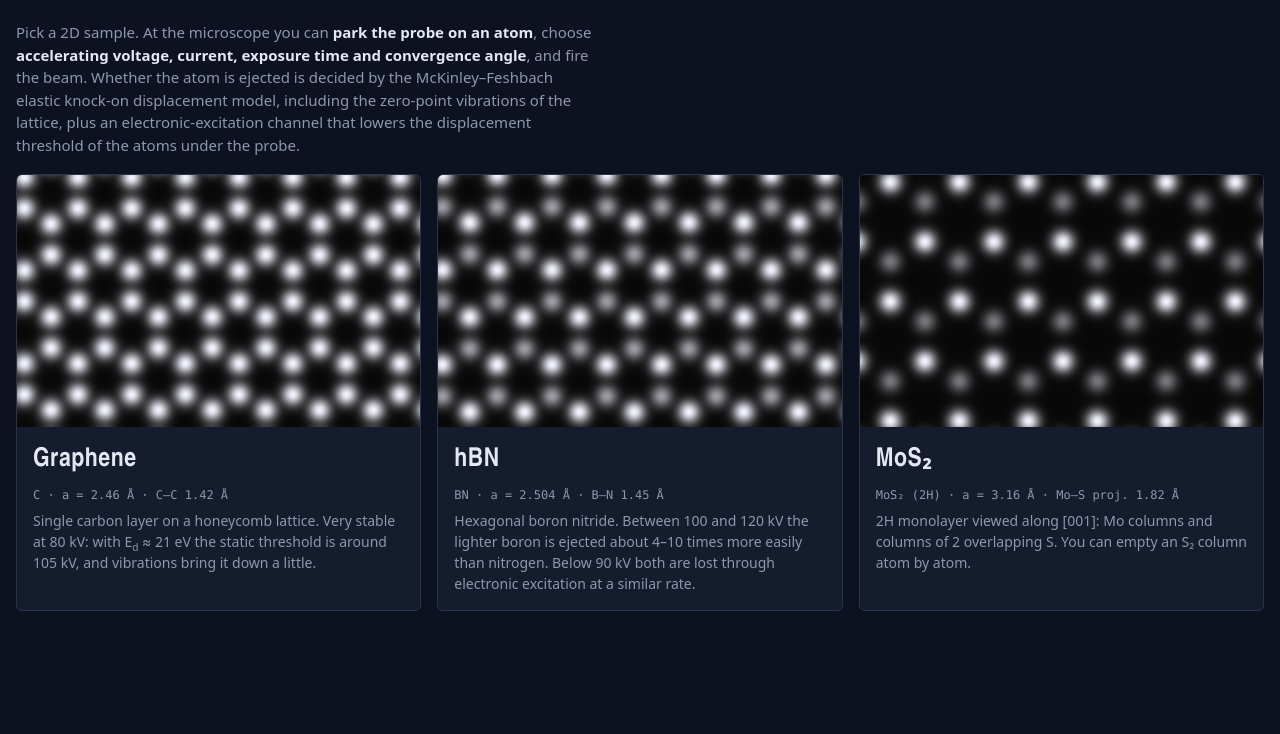
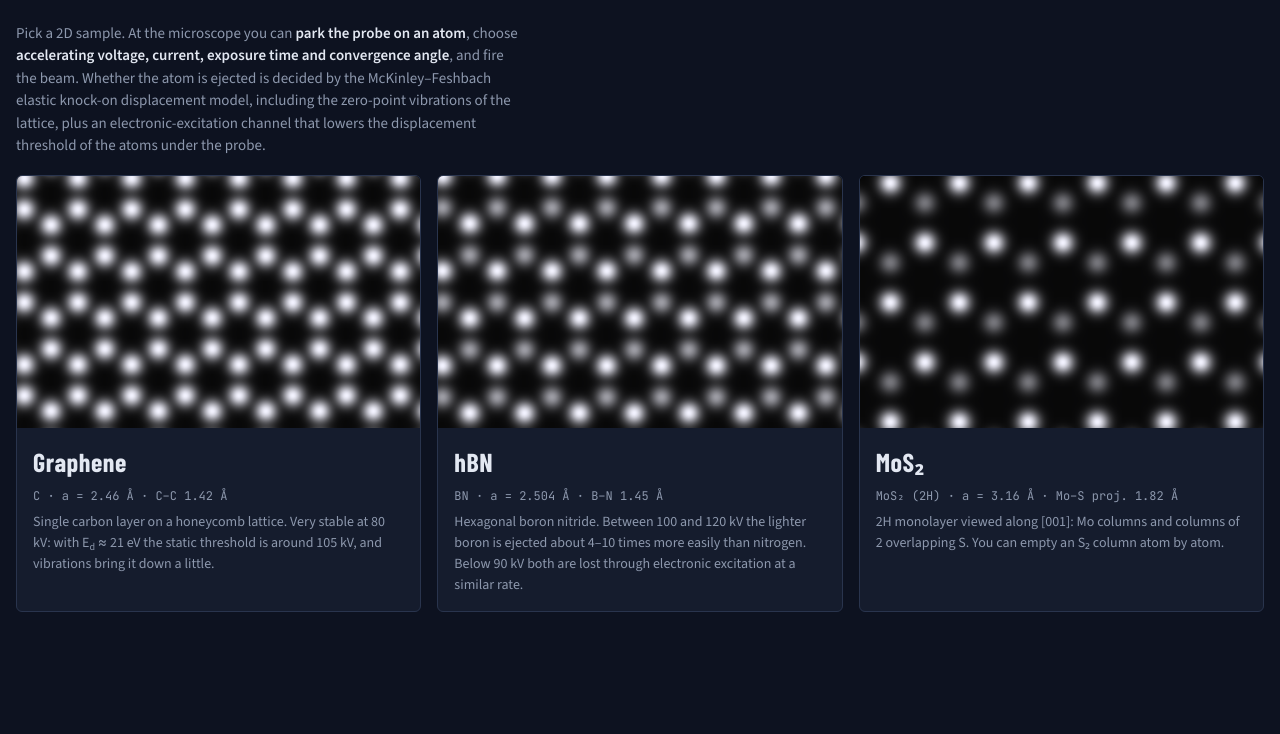
Before and after one commit to LuiStone96/knockon-lab, a plain HTML site: page index.html in a window 1280 px wide. Shown: the part 66-800 px from the top of the page. Drawn offline with nearby package versions, Linux system fonts and the light colour scheme.

```diff
--- a/index.html
+++ b/index.html
@@ -44,7 +44,7 @@
 </script>
 <style>:root{padding-top:env(safe-area-inset-top,0px);padding-bottom:env(safe-area-inset-bottom,0px)}html{scroll-padding-top:env(safe-area-inset-top,0px)}body{margin:0}img{max-width:100%}[hidden]:not([hidden=until-found i]){display:none!important}</style>
 <link rel="preconnect" href="https://fonts.googleapis.com">
-<link rel="x-disabled" href="https://fonts.googleapis.com/css2?family=Barlow+Condensed:wght@500;600;700&family=Source+Sans+3:wght@400;600&family=JetBrains+Mono:wght@400;500&display=swap">
+<link rel="stylesheet" href="https://fonts.googleapis.com/css2?family=Barlow+Condensed:wght@500;600;700&family=Source+Sans+3:wght@400;600&family=JetBrains+Mono:wght@400;500&display=swap">
 <style>
 /* Layout: instrument console. Field-of-view canvas on the left, beam controls + physics readouts on the right; stacks on phones. Deliberate single dark theme (microscope UI). */
 :root{
```
Also changed, not shown: google70d2516da0bc830b.html (added, +1 -0 lines).
